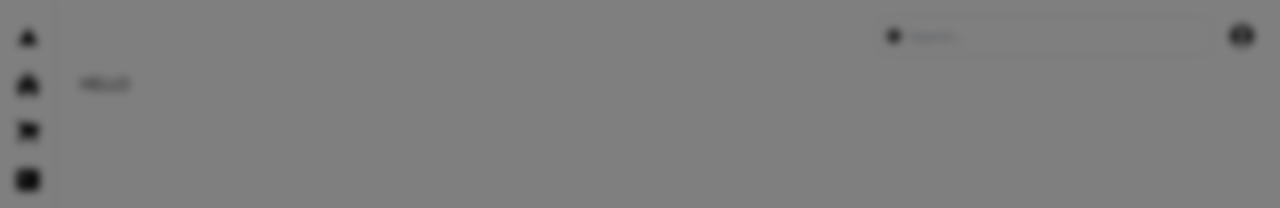
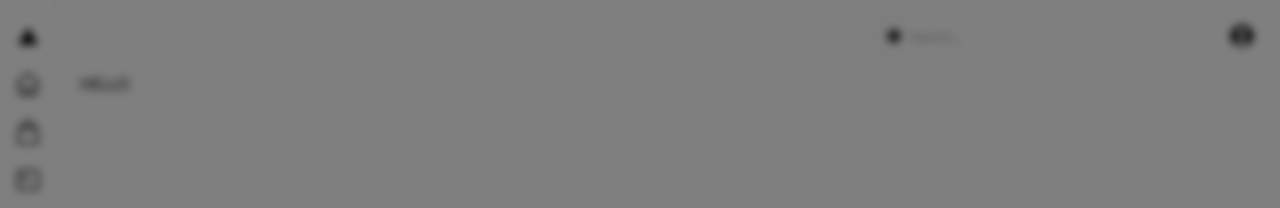
Before and after one commit to tylersonn/code-test, a Next.js app: page / in a window 1280 px wide. Shown: the top 208 px of the page. Built offline with nearby package versions, Linux system fonts and the light colour scheme.

Commit message:
change icon to outline

```diff
--- a/src/app/(dashboard)/Providers.tsx
+++ b/src/app/(dashboard)/Providers.tsx
@@ -91,6 +91,7 @@ export default function Providers({ children }: { children: React.ReactNode }) {
           </button>
 
           <button
+            onClick={closeModal}
             type="button"
             className="mt-3 w-full inline-flex justify-center rounded-md border border-gray-300 shadow-sm px-4 py-2 bg-white text-base font-medium text-gray-700 hover:bg-gray-50 focus:outline-none focus:ring-2 focus:ring-offset-2 focus:ring-gray-200 sm:mt-0 sm:ml-3 sm:w-auto sm:text-sm"
           >
--- a/src/app/(dashboard)/layout.tsx
+++ b/src/app/(dashboard)/layout.tsx
@@ -1,5 +1,6 @@
 import Link from "next/link";
-import { HomeIcon, CommandLineIcon, PaintBrushIcon, ShoppingCartIcon, UserCircleIcon } from "@heroicons/react/24/solid";
+import { UserCircleIcon } from "@heroicons/react/24/solid";
+import { HomeIcon, ShoppingBagIcon, PaintBrushIcon, CommandLineIcon } from "@heroicons/react/24/outline";
 
 // import { Button } from "@/components/ui/button";
 // import { Sheet, SheetContent, SheetTrigger } from "@/components/ui/sheet";
@@ -62,7 +63,7 @@ function DesktopNav() {
         </NavItem>
 
         <NavItem href="#" label="Orders">
-          <ShoppingCartIcon className="h-7 w-7" />
+          <ShoppingBagIcon className="h-7 w-7" />
         </NavItem>
 
         <NavItem href="/" label="Products">
```
